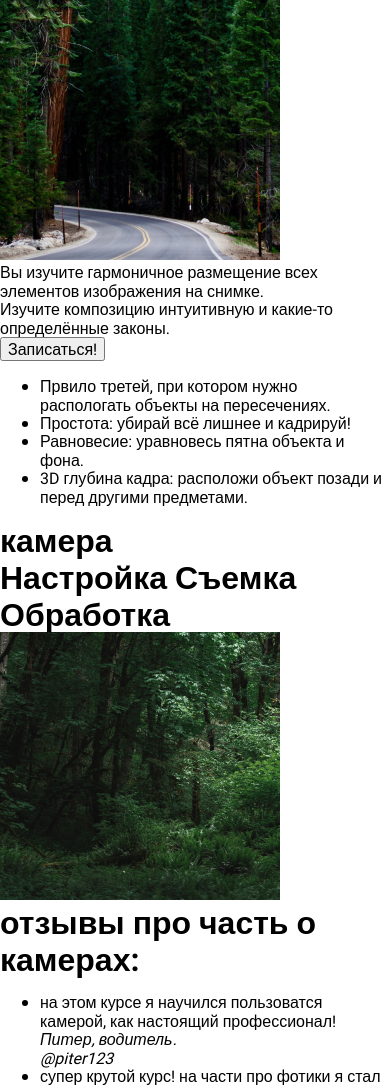
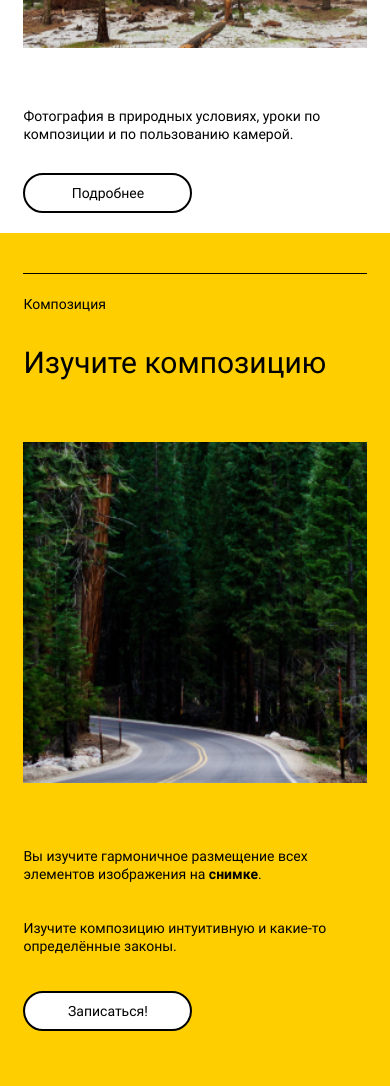
Before and after one commit to trashmarket/Month-of-Landings_external-link, a website: page index.html in a window 390 px wide. Shown: the part 505-1591 px from the top of the page. Drawn offline with Linux system fonts and the light colour scheme; files whose address does not match are found by name.

Commit message:
composition and photography-course block mobile done

```diff
--- a/index.html
+++ b/index.html
@@ -45,9 +45,9 @@
         </h1>
         <img src="./img/forest-mobile.jpg" alt="изображения леса" class="photography-course__image">
         <p class="photography-course__description">
-          Фотография в природных условиях, уроки по композиции и по пользованию камерой.
+          Фотография в природных условиях, уроки&nbspпо композиции и по пользованию камерой.
         </p>
-        <button class="photography-course__more" type="button">
+        <button class="photography-course__more button" type="button">
           Подробнее
         </button>
       </div>
@@ -62,13 +62,13 @@
         </h3>
         <img src="./img/forest-with-roll-mobile.jpg" alt="изображения леса с дорогая" class="composition__image">
         <p class="composition__description">
-          Вы изучите гармоничное размещение всех элементов изображения на снимке.
+          Вы изучите гармоничное размещение всех элементов изображения на <b>снимке</b>.
         </p>
         <p class="composition__description">
           Изучите композицию интуитивную
           и какие-то определённые законы.
         </p>
-        <button class="composition__appointment" type="button">
+        <button class="composition__appointment button" type="button">
           Записаться!
         </button>
         <ul class="composition__list">
--- /dev/null
+++ b/scss/blocks/button/button.scss
@@ -0,0 +1,11 @@
+.button {
+  width: 169px;
+  height: 40px;
+  border: 2px solid $color-black;
+  border-radius: 9999px;
+  background-color: $color-white;
+  cursor: pointer;
+  margin-bottom: 20px;
+  font-size: 14px;
+  line-height: 28px;
+}
--- /dev/null
+++ b/scss/blocks/composition/__description/composition__description.scss
@@ -0,0 +1,5 @@
+.composition__description {
+  font-size: 14px;
+  line-height: 18px;
+  margin-bottom: 36px;
+}
--- /dev/null
+++ b/scss/blocks/composition/__image/composition__image.scss
@@ -0,0 +1,4 @@
+.composition__image {
+  width: 100%;
+  margin-bottom: 60px;
+}
--- /dev/null
+++ b/scss/blocks/composition/__item/composition__item.scss
@@ -0,0 +1,11 @@
+.composition__item {
+  padding-bottom: 14px;
+  border-bottom: 1px solid $color-black;
+  margin-bottom: 14px;
+  font-size: 14px;
+  line-height: 18px;
+}
+
+.composition__item:nth-child(2) {
+  padding-right: 80px;
+}
--- /dev/null
+++ b/scss/blocks/composition/__list/composition__list.scss
@@ -0,0 +1,4 @@
+.composition__list {
+  @include resetList;
+  margin-top: 80px;
+}
--- /dev/null
+++ b/scss/blocks/composition/__subtitle/composition__subtitle.scss
@@ -0,0 +1,6 @@
+.composition__subtitle {
+  font-weight: 400;
+  font-size: 30px;
+  line-height: 38px;
+  margin-bottom: 60px;
+}
--- /dev/null
+++ b/scss/blocks/composition/__title/composition__title.scss
@@ -0,0 +1,6 @@
+.composition__title {
+  font-size: 14px;
+  line-height: 20px;
+  font-weight: 400;
+  margin-bottom: 30px;
+}
--- /dev/null
+++ b/scss/blocks/composition/__wrapper/composition__wrapper.scss
@@ -0,0 +1,5 @@
+.composition__wrapper {
+  @include wrapper-size-position('mobile');
+  border-top: 1px solid $color-black;
+  padding-top: 20px;
+}
--- /dev/null
+++ b/scss/blocks/composition/composition.scss
@@ -0,0 +1,4 @@
+.composition {
+  background-color: $color-yello;
+  padding-top: 40px;
+}
--- /dev/null
+++ b/scss/blocks/photography-course/__description/photography-course__description.scss
@@ -0,0 +1,5 @@
+.photography-course__description {
+  font-size: 14px;
+  line-height: 18px;
+  margin-bottom: 30px;
+}
--- /dev/null
+++ b/scss/blocks/photography-course/__image/photography-course__image.scss
@@ -0,0 +1,5 @@
+.photography-course__image {
+  width: 100%;
+  object-fit: cover;
+  margin-bottom: 55px;
+}
--- /dev/null
+++ b/scss/blocks/photography-course/__title/photography-course__title.scss
@@ -0,0 +1,7 @@
+.photography-course__title {
+  font-weight: 400;
+  font-size: 47px;
+  line-height: 56px;
+  margin-top: 14px;
+  margin-bottom: 60px;
+}
--- a/scss/index.scss
+++ b/scss/index.scss
@@ -1,8 +1,8 @@
+@import 'vendor/fonts.scss';
 @import 'vendor/normilize.scss';
 @import 'vars.scss';
 @import './functions.scss';
 @import './mixins.scss';
-@import 'vendor/fonts.scss';
 @import './blocks/page/page.scss';
 @import './blocks/header/header.scss';
 @import './blocks/header/__wrapper/header__wrapper.scss';
@@ -15,3 +15,15 @@
 @import './blocks/header/__list/header__list.scss';
 @import './blocks/header/__link/header__link.scss';
 @import './blocks/photography-course/__wrapper/photography-course__wrapper.scss';
+@import './blocks/photography-course/__title/photography-course__title.scss';
+@import './blocks/photography-course/__image/photography-course__image.scss';
+@import './blocks/photography-course/__description/photography-course__description.scss';
+@import './blocks/button/button.scss';
+@import './blocks/composition/composition.scss';
+@import './blocks/composition/__wrapper/composition__wrapper.scss';
+@import './blocks/composition/__title/composition__title.scss';
+@import './blocks/composition/__subtitle/composition__subtitle.scss';
+@import './blocks/composition/__image/composition__image.scss';
+@import './blocks/composition/__description/composition__description.scss';
+@import './blocks/composition/__list/composition__list.scss';
+@import './blocks/composition/__item/composition__item.scss';
--- a/scss/vendor/fonts.scss
+++ b/scss/vendor/fonts.scss
@@ -1,15 +1,36 @@
+// @font-face {
+//     font-family: "Roboto";
+//     font-style: normal;
+//     font-weight: 400;
+//     src: url(../fonts/roboto-regular-webfont.woff) format('woff'),
+//     url(../fonts/roboto-bold-webfont.woff2) format('woff2');
+// }
+
+// @font-face {
+//     font-family: "Roboto";
+//     font-style: normal;
+//     font-weight: 700;
+//     src: url(../fonts/roboto-bold-webfont.woff) format('woff'),
+//     url(../fonts/roboto-bold-webfont.woff2) format('woff2');
+// }
+
+@font-face {
+  font-family: "Inter";
+  font-style: normal;
+  font-weight: 400;
+  src: url(../fonts/Inter-Regular.woff);
+}
+
 @font-face {
   font-family: "Roboto";
   font-style: normal;
   font-weight: 400;
-    src: url(../../fonts/roboto-regular-webfont.woff) format('woff'),
-    url(../../fonts/roboto-bold-webfont.woff2) format('woff2');
+  src: url(../fonts/Roboto-Regular.ttf);
 }
 
 @font-face {
   font-family: "Roboto";
   font-style: normal;
   font-weight: 700;
-    src: url(../../fonts/roboto-bold-webfont.woff) format('woff'),
-    url(../../fonts/roboto-bold-webfont.woff2) format('woff2');
+  src: url(../fonts/Roboto-Bold.ttf);
 }
```
Also changed, not shown: css/index.css, fonts/Inter-Regular.woff (added), fonts/Roboto-Bold.ttf (added), fonts/Roboto-Regular.ttf (added), 1 other file. Lines whose indentation alone changed are shown as unchanged.
